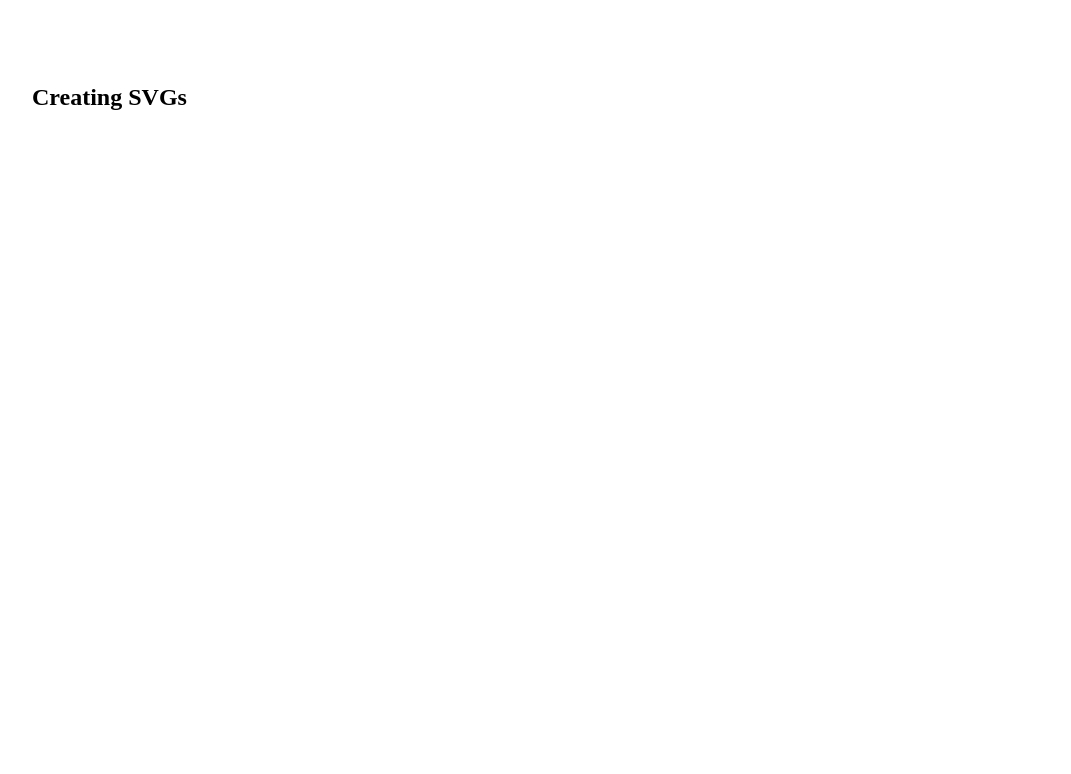
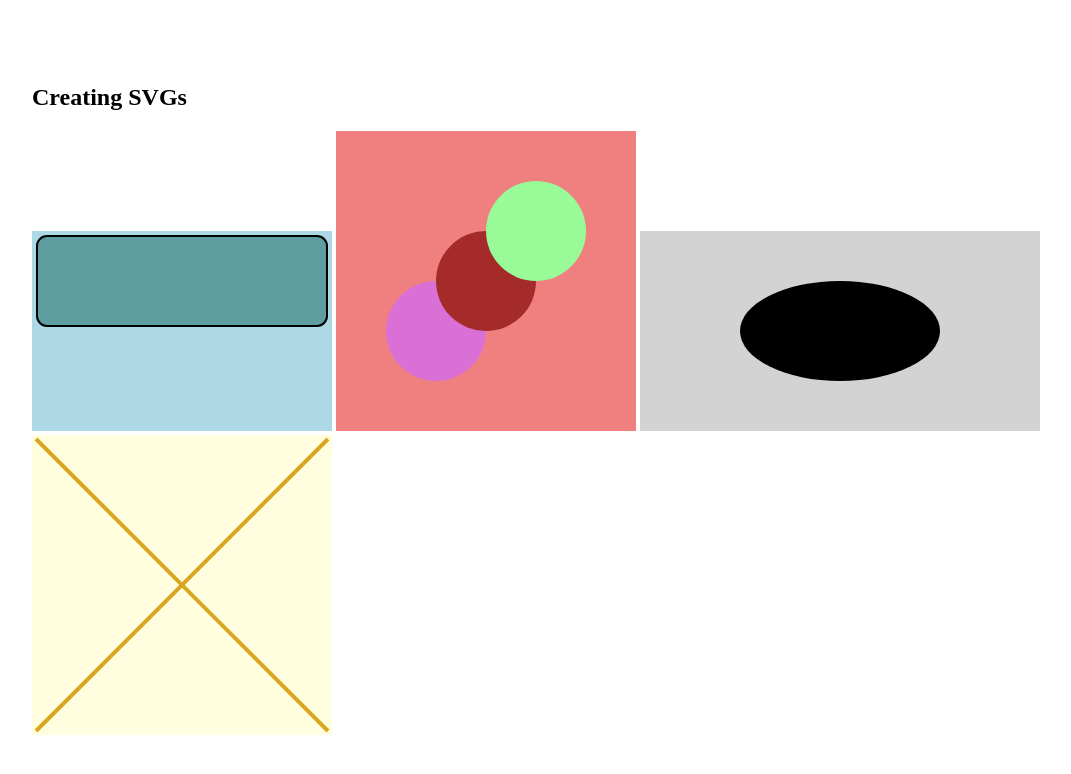
Before and after one commit to hutc0116/mtm6201_week7, a plain HTML site: page index.html in a window 1280 px wide. Shown: the whole page, without its empty margins (40-1111 px from the left). Drawn offline with Linux system fonts and the light colour scheme.

Commit message:
Adding SVGs

```diff
--- a/css/style.css
+++ b/css/style.css
@@ -2,3 +2,18 @@
     margin-top:5%;
     margin-left:5%;
 }
+.svg1{
+    background-color:lightblue;
+}
+.svg2{
+    background-color:lightcoral;
+}
+.svg2 circle:hover{
+    fill:white;
+}
+.svg3{
+    background-color:lightgray;
+}
+.svg4{
+    background-color:lightyellow;
+}
--- a/index.html
+++ b/index.html
@@ -3,12 +3,25 @@
 <head>
     <meta charset="UTF-8">
     <meta name="viewport" content="width=device-width, initial-scale=1.0">
-    <link rel="stylesheet" href="css/style.css">
-    <title>Document</title>
+    <link rel="stylesheet" href="/css/style.css">
+    <title>Week 7</title>
 </head>
 <body>
     <h2>
         Creating SVGs
     </h2>
+    <svg class="svg1" width="300" height="200" viewBox="0 0 300 200">
+        <rect width="290" height="90" x="5" y="5" rx="10" ry="10" fill="cadetblue" stroke="black" stroke-width="2">
+    </svg>
+    <svg class="svg2" width="300" height="300" viewBox="0 0 300 300">
+        <circle cx="100" cy="200" r="50" fill="orchid"/>
+        <circle cx="150" cy="150" r="50" fill="brown"/>
+        <circle cx="200" cy="100" r="50" fill="palegreen"/>
+    </svg>
+    <img class="svg3" src="/images/ellipse.svg" alt="ellipse"/>
+    <svg class="svg4" width="300" height="300" viewBox="0 0 300 300">
+        <line x1="4" y1="4" x2="296" y2="296" stroke="goldenrod" stroke-width="4"/>
+        <line x1="296" y1="4" x2="4" y2="296" stroke="goldenrod" stroke-width="4"/>
+    </svg>
 </body>
 </html>
```
Also changed, not shown: images/ellipse.svg (added).
